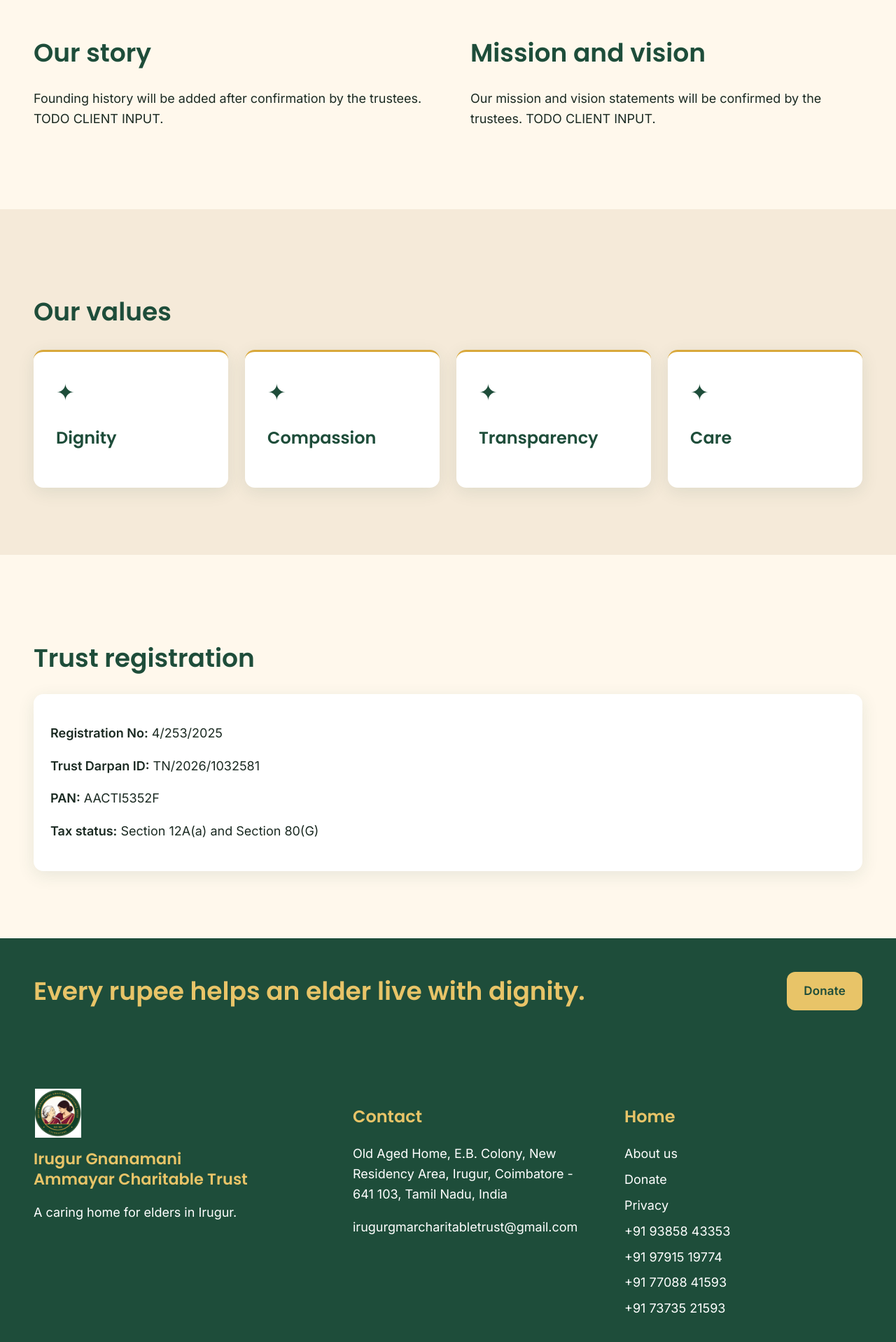
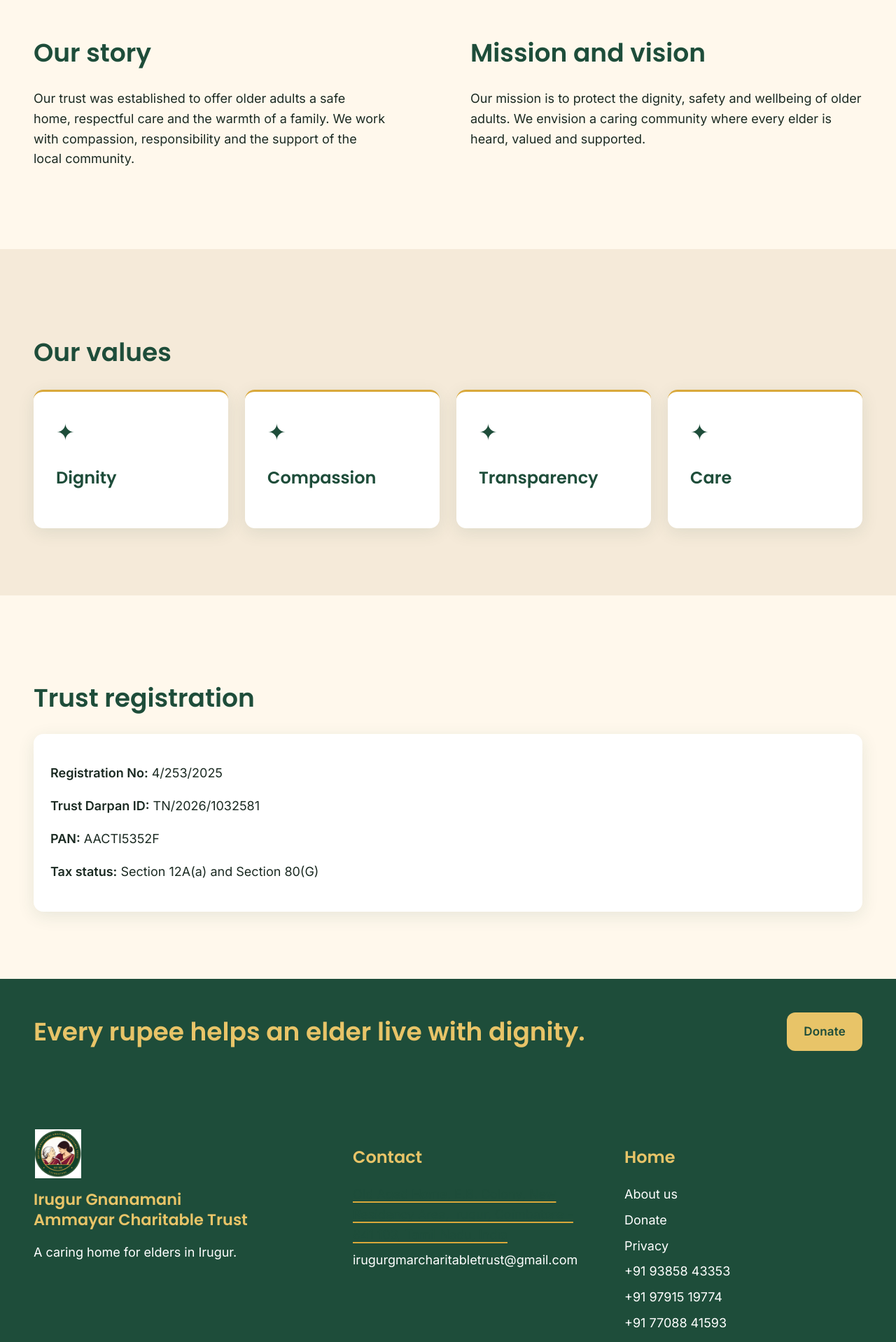
Before and after one commit to dhanushreevg/irugur-gnanamani-ammayar-trust, a Next.js app: page /about in a window 1280 px wide. Shown: the part 400-2318 px from the top of the page at 70% size. Built offline with nearby package versions, Linux system fonts and the light colour scheme.

Commit message:
Enhance contact and volunteer pages with location links and visit panels for improved user engagement

```diff
--- a/app/contact/page.tsx
+++ b/app/contact/page.tsx
@@ -3,4 +3,4 @@ import { FormEvent, useState } from "react";
 import { Page } from "@/components/Page";
 import { useLanguage } from "@/components/LanguageProvider";
 import { contact } from "@/lib/site";
-export default function Contact() { const { t } = useLanguage(); const [sent,setSent]=useState(false); const submit=(e:FormEvent)=>{e.preventDefault();setSent(true)}; return <Page title={t.contact.title}><section className="section"><div className="container two-col"><div><p className="lead">{t.contact.intro}</p><h2>{t.contact.address}</h2><a className="text-link" href={`mailto:${contact.email}`}>{t.contact.email}: {contact.email}</a>{contact.phones.map(p=><a className="phone-line" href={p[3]} key={p[3]}>{p[1]} · {p[2]}</a>)}<a className="button" href={contact.whatsapp}>WhatsApp</a></div><form className="form" onSubmit={submit}><h2>{t.contact.formTitle}</h2><label>{t.volunteer.name}<input required /></label><label>{t.volunteer.phone}<input required type="tel" /></label><label>{t.volunteer.email}<input type="email" /></label><label>{t.contact.reason}<select>{t.contact.reasons.map(r=><option key={r}>{r}</option>)}</select></label><label>{t.contact.message}<textarea rows={5} /></label><button className="button" type="submit">{t.contact.submit}</button>{sent&&<p className="success" role="status">{t.contact.success}</p>}</form></div></section></Page>; }
+export default function Contact() { const { t } = useLanguage(); const [sent,setSent]=useState(false); const submit=(e:FormEvent)=>{e.preventDefault();setSent(true)}; return <Page title={t.contact.title}><section className="section"><div className="container two-col"><div><p className="lead">{t.contact.intro}</p><h2><a className="location-link" href={contact.mapUrl} target="_blank" rel="noreferrer" aria-label={`${t.contact.address} - Open in Google Maps`}>{t.contact.address}</a></h2><a className="text-link" href={`mailto:${contact.email}`}>{t.contact.email}: {contact.email}</a>{contact.phones.map(p=><a className="phone-line" href={p[3]} key={p[3]}>{p[1]} · {p[2]}</a>)}<a className="button" href={contact.whatsapp}>WhatsApp</a></div><form className="form" onSubmit={submit}><h2>{t.contact.formTitle}</h2><label>{t.volunteer.name}<input required /></label><label>{t.volunteer.phone}<input required type="tel" /></label><label>{t.volunteer.email}<input type="email" /></label><label>{t.contact.reason}<select>{t.contact.reasons.map(r=><option key={r}>{r}</option>)}</select></label><label>{t.contact.message}<textarea rows={5} /></label><button className="button" type="submit">{t.contact.submit}</button>{sent&&<p className="success" role="status">{t.contact.success}</p>}</form></div></section></Page>; }
--- a/app/globals.css
+++ b/app/globals.css
@@ -173,6 +173,11 @@ body.drawer-open{overflow:hidden}
 .footer-grid{align-items:start}
 .footer h2{font-size:1.4rem;line-height:1.3;margin:16px 0 8px}
 .footer-grid>div{min-width:0}
+.location-link{display:block;color:var(--green);text-decoration:underline;text-decoration-color:var(--gold);text-decoration-thickness:2px;text-underline-offset:4px}
+.location-link:hover{color:var(--maroon)}
+.visit-panel{margin-top:48px;padding:32px;background:var(--surface);border-left:4px solid var(--gold);border-radius:14px;box-shadow:var(--shadow)}
+.visit-panel h2{margin-top:0}
+.visit-panel .actions{margin-top:20px}
 
 /* Gallery grid */
 .gallery-intro{margin-top:0}
--- a/app/our-home/page.tsx
+++ b/app/our-home/page.tsx
@@ -1,4 +1,5 @@
 "use client";
 import { Page } from "@/components/Page";
 import { useLanguage } from "@/components/LanguageProvider";
-export default function OurHome() { const { t } = useLanguage(); return <Page title={t.ourHome.title}><section className="section"><div className="container"><p className="lead">{t.ourHome.intro}</p><div className="card-grid two">{t.ourHome.sections.map((s) => <article className="card" key={s.title}><span className="icon">✦</span><h2>{s.title}</h2><p>{s.text}</p></article>)}</div><div className="photo-placeholder">Photos of life at the home · TODO CLIENT INPUT</div></div></section></Page>; }
+import { contact } from "@/lib/site";
+export default function OurHome() { const { t } = useLanguage(); return <Page title={t.ourHome.title}><section className="section"><div className="container"><p className="lead">{t.ourHome.intro}</p><div className="card-grid two">{t.ourHome.sections.map((s) => <article className="card" key={s.title}><span className="icon">✦</span><h2>{s.title}</h2><p>{s.text}</p></article>)}</div><div className="visit-panel"><h2>{t.ourHome.visitTitle}</h2><p>{t.ourHome.visitText}</p><div className="actions"><a className="button" href={contact.mapUrl} target="_blank" rel="noreferrer">{t.ourHome.visitButton}</a><a className="button button-outline" href="/volunteer">{t.ourHome.joinButton}</a></div></div></div></section></Page>; }
--- a/app/volunteer/page.tsx
+++ b/app/volunteer/page.tsx
@@ -2,4 +2,5 @@
 import { FormEvent, useState } from "react";
 import { Page } from "@/components/Page";
 import { useLanguage } from "@/components/LanguageProvider";
-export default function Volunteer() { const { t } = useLanguage(); const [sent,setSent]=useState(false); const submit=(e:FormEvent)=>{e.preventDefault();setSent(true)}; return <Page title={t.volunteer.title}><section className="section"><div className="container two-col"><div><p className="lead">{t.volunteer.intro}</p><ul className="feature-list">{t.volunteer.ways.map((w)=><li key={w}>{w}</li>)}</ul></div><form className="form" onSubmit={submit}><h2>{t.volunteer.formTitle}</h2><label>{t.volunteer.name}<input required /></label><label>{t.volunteer.phone}<input required type="tel" /></label><label>{t.volunteer.email}<input type="email" /></label><label>{t.volunteer.interest}<select><option>{t.volunteer.ways[0]}</option><option>{t.volunteer.ways[1]}</option></select></label><label>{t.volunteer.availability}<select><option>Weekdays</option><option>Weekends</option></select></label><label>{t.volunteer.message}<textarea rows={4} /></label><button className="button" type="submit">{t.volunteer.submit}</button>{sent&&<p className="success" role="status">{t.volunteer.success}</p>}</form></div></section></Page>; }
+import { contact } from "@/lib/site";
+export default function Volunteer() { const { t } = useLanguage(); const [sent,setSent]=useState(false); const submit=(e:FormEvent)=>{e.preventDefault();setSent(true)}; return <Page title={t.volunteer.title}><section className="section"><div className="container two-col"><div><p className="lead">{t.volunteer.intro}</p><ul className="feature-list">{t.volunteer.ways.map((w)=><li key={w}>{w}</li>)}</ul><div className="visit-panel"><h2>{t.volunteer.visitTitle}</h2><p>{t.volunteer.visitText}</p><a className="button" href={contact.mapUrl} target="_blank" rel="noreferrer">{t.volunteer.visitButton}</a></div></div><form className="form" onSubmit={submit}><h2>{t.volunteer.formTitle}</h2><label>{t.volunteer.name}<input required /></label><label>{t.volunteer.phone}<input required type="tel" /></label><label>{t.volunteer.email}<input type="email" /></label><label>{t.volunteer.interest}<select><option>{t.volunteer.ways[0]}</option><option>{t.volunteer.ways[1]}</option></select></label><label>{t.volunteer.availability}<select><option>Weekdays</option><option>Weekends</option></select></label><label>{t.volunteer.message}<textarea rows={4} /></label><button className="button" type="submit">{t.volunteer.submit}</button>{sent&&<p className="success" role="status">{t.volunteer.success}</p>}</form></div></section></Page>; }
--- a/components/Footer.tsx
+++ b/components/Footer.tsx
@@ -4,5 +4,5 @@ import { contact } from "@/lib/site";
 import { useLanguage } from "./LanguageProvider";
 export default function Footer() {
   const { t } = useLanguage();
-  return <footer className="footer"><div className="container footer-grid"><div><img className="footer-logo" src="/images/logo.png" alt="" /><h2>{t.siteName}</h2><p>{t.common.footer}</p></div><div><h3>{t.nav.contact}</h3><p>{contact.address}</p><a href={`mailto:${contact.email}`}>{contact.email}</a></div><div><h3>{t.nav.home}</h3><div className="footer-links"><Link href="/about">{t.nav.about}</Link><Link href="/donate">{t.nav.donate}</Link><Link href="/privacy">{t.nav.privacy}</Link></div>{contact.phones.map((p) => <a key={p[3]} href={p[3]}>{p[2]}</a>)}</div></div><p className="copyright">{t.common.copyright.replace("{year}", String(new Date().getFullYear()))}</p></footer>;
+  return <footer className="footer"><div className="container footer-grid"><div><img className="footer-logo" src="/images/logo.png" alt="" /><h2>{t.siteName}</h2><p>{t.common.footer}</p></div><div><h3>{t.nav.contact}</h3><a className="location-link" href={contact.mapUrl} target="_blank" rel="noreferrer" aria-label={`${contact.address} - Open in Google Maps`}>{contact.address}</a><a href={`mailto:${contact.email}`}>{contact.email}</a></div><div><h3>{t.nav.home}</h3><div className="footer-links"><Link href="/about">{t.nav.about}</Link><Link href="/donate">{t.nav.donate}</Link><Link href="/privacy">{t.nav.privacy}</Link></div>{contact.phones.map((p) => <a key={p[3]} href={p[3]}>{p[2]}</a>)}</div></div><p className="copyright">{t.common.copyright.replace("{year}", String(new Date().getFullYear()))}</p></footer>;
 }
--- a/content/en.json
+++ b/content/en.json
@@ -4,13 +4,13 @@
   "nav": {"home":"Home","about":"About us","ourHome":"Life at the home","team":"Our team","donate":"Donate","volunteer":"Volunteer","gallery":"Gallery","transparency":"Transparency","contact":"Contact","privacy":"Privacy"},
   "hero": {"title":"A home where every elder is treated with dignity","text":"We provide a safe, caring and respectful home for elders in Irugur, Coimbatore.","donate":"Donate","contact":"Contact us","imageAlt":"Irugur Gnanamani Ammayar Charitable Trust"},
   "home": {"whoTitle":"Who we are","whoText":"Irugur Gnanamani Ammayar Charitable Trust runs an old aged home where elders receive daily care, companionship and support.","highlightsTitle":"What we provide","care":"Care for elders","daily":"Daily life and dignity","support":"Medical and emotional support","cta":"Every rupee helps an elder live with dignity.","donationTitle":"Your support matters","donationText":"Your contribution helps provide food, medicine, clothing and a caring home.","learnMore":"Learn more"},
-  "about": {"title":"About us","storyTitle":"Our story","story":"Founding history will be added after confirmation by the trustees. TODO CLIENT INPUT.","missionTitle":"Mission and vision","mission":"Our mission and vision statements will be confirmed by the trustees. TODO CLIENT INPUT.","valuesTitle":"Our values","values":["Dignity","Compassion","Transparency","Care"],"registrationTitle":"Trust registration"},
-  "ourHome": {"title":"Life at the home","intro":"A calm, clean and caring environment helps elders feel at home.","sections":[{"title":"Accommodation","text":"Safe and comfortable accommodation for daily living."},{"title":"Meals","text":"Nutritious meals prepared with care. Routine details: TODO CLIENT INPUT."},{"title":"Health and hygiene","text":"Support with hygiene and regular health checkups."},{"title":"Prayer and recreation","text":"Time for prayer, conversation and meaningful recreation."}]},
+  "about": {"title":"About us","storyTitle":"Our story","story":"Our trust was established to offer older adults a safe home, respectful care and the warmth of a family. We work with compassion, responsibility and the support of the local community.","missionTitle":"Mission and vision","mission":"Our mission is to protect the dignity, safety and wellbeing of older adults. We envision a caring community where every elder is heard, valued and supported.","valuesTitle":"Our values","values":["Dignity","Compassion","Transparency","Care"],"registrationTitle":"Trust registration"},
+  "ourHome": {"title":"Life at the home","intro":"A calm, clean and caring environment helps elders feel at home.","visitTitle":"Come and visit us","visitText":"Families, well-wishers and volunteers are welcome to meet our team and learn how they can support the home. Please contact us before visiting so we can arrange a suitable time.","visitButton":"Open location in Google Maps","joinButton":"Join as a volunteer","sections":[{"title":"Accommodation","text":"Safe and comfortable accommodation for daily living."},{"title":"Meals","text":"Nutritious meals are prepared with attention to health, comfort and individual needs, with time for shared conversation and companionship."},{"title":"Health and hygiene","text":"Support with hygiene and regular health checkups."},{"title":"Prayer and recreation","text":"Time for prayer, conversation and meaningful recreation."}]},
   "team": {"title":"Our team","call":"Call","roles":[{"en":"Managing Trustee","ta":"நிர்வாக அறங்காவலர்"},{"en":"Secretary","ta":"செயலாளர்"},{"en":"Treasurer","ta":"பொருளாளர்"},{"en":"Joint Treasurer","ta":"இணைப் பொருளாளர்"}]},
   "donate": {"title":"Donate","intro":"Your donation supports food, medicine, clothing, bedding and staff support.","amountsTitle":"Choose an amount","custom":"Custom amount","bankTitle":"Bank transfer details","accountName":"Account name","bank":"Bank","branch":"Branch address","account":"Account number","ifsc":"IFSC","upiTitle":"UPI / GPay","tax":"Donations are eligible for tax exemption under Section 80(G) of the Income Tax Act, 1961.","receipt":"After making a transfer, please share the transaction screenshot on WhatsApp for your receipt.","whatsapp":"Share on WhatsApp","copy":"Copy","copied":"Copied"},
-  "volunteer": {"title":"Volunteer","intro":"There are many meaningful ways to support elders.","ways":["Spend time with elders","Donate essentials","Sponsor a meal","Offer medical support","Share your skills"],"formTitle":"Volunteer interest form","name":"Name","phone":"Phone","email":"Email","interest":"Area of interest","availability":"Availability","message":"Message (optional)","submit":"Send enquiry","success":"Thank you. We will get in touch with you soon.","error":"Please check the form and try again."},
-  "gallery": {"title":"Gallery","intro":"A glimpse of life, care and community.","filters":["All","Daily life","Meals","Health","Events","Team"],"empty":"Photos will be added after consent review. TODO CLIENT INPUT.","slideLabel":"Gallery image","slideCaption":"A moment from the trust community"},
-  "transparency": {"title":"Transparency","intro":"We believe donors and families deserve clear information.","reports":"Annual reports and receipts","reportsText":"Documents will be added after trustee review. TODO CLIENT INPUT."},
+  "volunteer": {"title":"Volunteer","intro":"There are many meaningful ways to support elders. You can spend time with residents, help with essentials, support activities or offer professional skills.","visitTitle":"Join us in person","visitText":"A visit can bring conversation, encouragement and companionship. Submit your interest and contact us before coming so our team can coordinate your visit respectfully.","visitButton":"Find us on Google Maps","ways":["Spend time with elders","Donate essentials","Sponsor a meal","Offer medical support","Share your skills"],"formTitle":"Volunteer interest form","name":"Name","phone":"Phone","email":"Email","interest":"Area of interest","availability":"Availability","message":"Message (optional)","submit":"Send enquiry","success":"Thank you. We will get in touch with you soon.","error":"Please check the form and try again."},
+  "gallery": {"title":"Gallery","intro":"A glimpse of life, care and community.","filters":["All","Daily life","Meals","Health","Events","Team"],"empty":"We share photographs only with appropriate consent and respect for the privacy and dignity of residents.","slideLabel":"Gallery image","slideCaption":"A moment from the trust community"},
+  "transparency": {"title":"Transparency","intro":"We believe donors and families deserve clear information.","reports":"Annual reports and receipts","reportsText":"We are building this page to share approved reports, receipts and other governance information. Until documents are published here, families and donors may contact the trust for clarification."},
   "contact": {"title":"Contact us","intro":"We are happy to answer your questions.","address":"Old Aged Home, E.B. Colony, New Residency Area, Irugur, Coimbatore - 641 103, Tamil Nadu, India","email":"Email","directions":"Get directions","formTitle":"Send an enquiry","reason":"Reason","reasons":["Admission enquiry","Donation","Volunteering","Other"],"message":"Message","submit":"Send message","success":"Thank you. We will reply to your enquiry.","error":"Please check the form and try again."},
   "privacy": {"title":"Privacy","intro":"We respect your privacy.","data":"Forms collect your name, phone number, email and message only to reply to your enquiry. We do not sell or share this information.","residents":"Resident privacy","residentsText":"No resident names, faces or personal details are shown without written consent."},
   "common": {"language":"English","tamil":"தமிழ்","skip":"Skip to content","backTop":"Back to top","phone":"Phone","footer":"A caring home for elders in Irugur.","copyright":"© {year} Irugur Gnanamani Ammayar Charitable Trust. All rights reserved."}
--- a/lib/site.ts
+++ b/lib/site.ts
@@ -2,6 +2,7 @@ export const contact = {
   email: "irugurgmarcharitabletrust@gmail.com",
   whatsapp: "https://wa.me/919385843353",
   address: "Old Aged Home, E.B. Colony, New Residency Area, Irugur, Coimbatore - 641 103, Tamil Nadu, India",
+  mapUrl: "https://www.google.com/maps/search/?api=1&query=Old%20Aged%20Home%2C%20E.B.%20Colony%2C%20New%20Residency%20Area%2C%20Irugur%2C%20Coimbatore%20-%20641%20103%2C%20Tamil%20Nadu%2C%20India",
   phones: [
     ["Managing Trustee", "Mrs. R. Thamarai Selvi", "+91 93858 43353", "tel:+919385843353"],
     ["Secretary", "Ms. R. Blessy Joy", "+91 97915 19774", "tel:+919791519774"],
```
Also changed, not shown: content/ta.json (+1 -1 lines).
